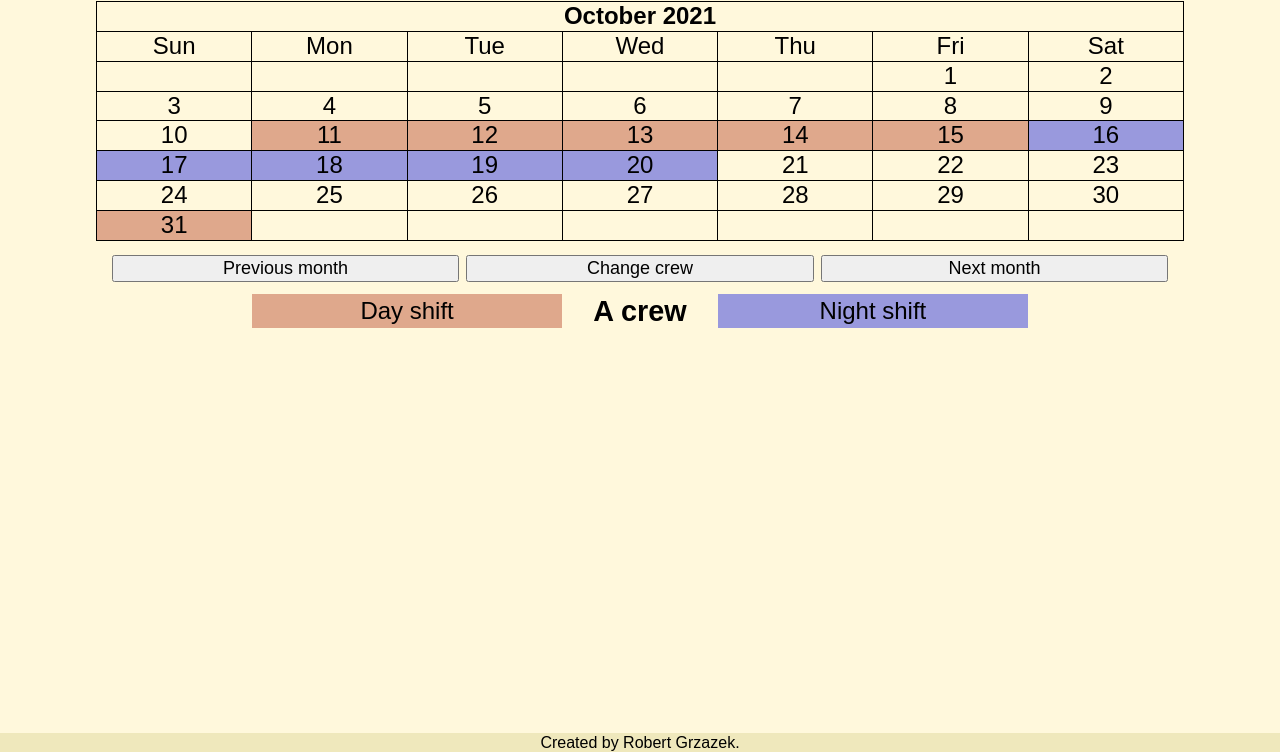
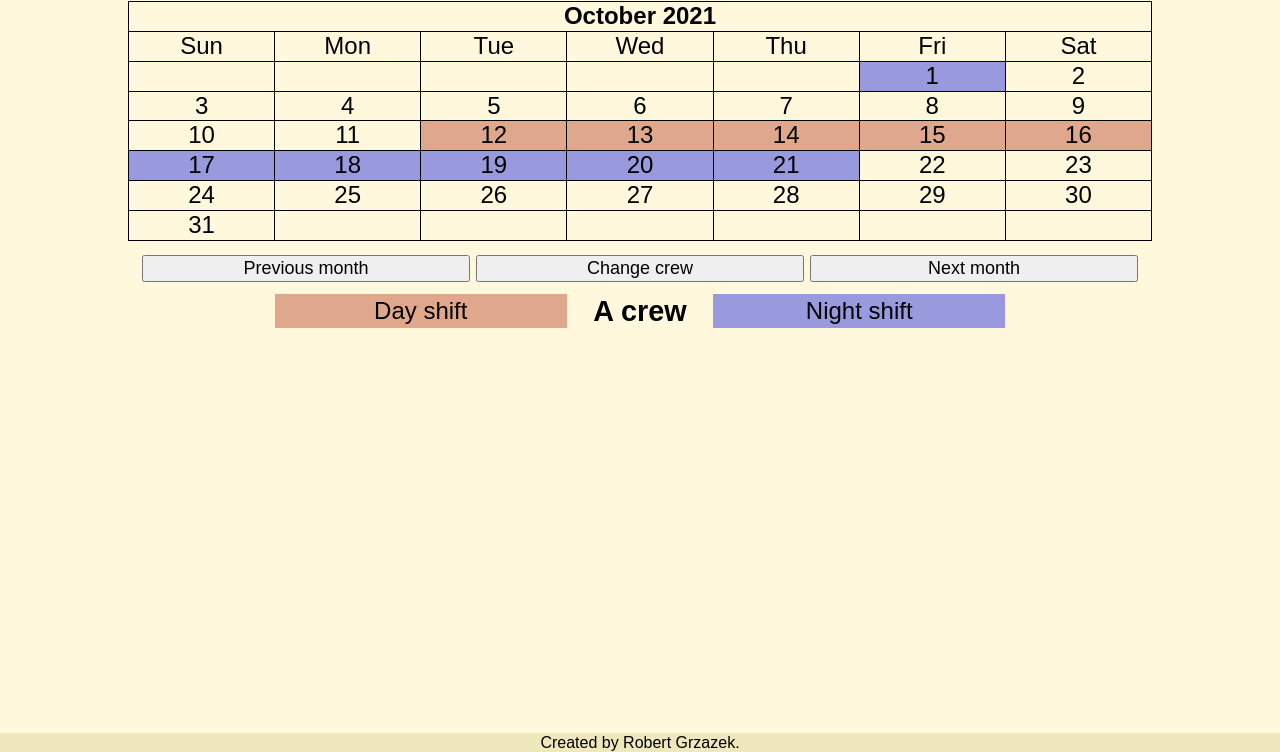
Before and after one commit to rgrzazek/roster, a plain HTML site: page index.html in a window 1280 px wide. Shown: the part 48-800 px from the top of the page. Drawn offline with nearby package versions, Linux system fonts and the light colour scheme.

Commit message:
Add files via upload

```diff
--- a/css/style.css
+++ b/css/style.css
@@ -30,7 +30,7 @@ body {
 
 #calendar table {
   margin: 1em auto 1em auto;
-  width: 85%;
+  width: 80%;
   text-align: center;
 }
 
@@ -86,24 +86,6 @@ h1 {
   left: 0px;
   bottom: 0px;
 }
-/* Kalari colours
-  background: linear-gradient(
-    #ffd900,
-    #ffd900,
-    #ffd900,
-    #ff4f00,
-    #ff4f00,
-    #ff4f00
-  );
-
-*/
-
-#column {
-  /* Create white-space and room for footer */
-  padding-bottom: 1rem;
-  /* Span all the way to the footer */
-  min-height: 100%;
-}
 
 footer {
   position: fixed;
--- a/index.html
+++ b/index.html
@@ -27,7 +27,6 @@
               <tr>
                 <td colspan=7>
                   <span id="monthAndYear"></span>
-
                 </td>
               </tr>
               <tr>
@@ -55,9 +54,11 @@
               </td>
             </tr>
             <tr>
-              <td></td></td><td colspan=2 class="dayshift">Day shift</td>
+              <td></td>
+              <td colspan=2 class="dayshift">Day shift</td>
               <td><span id="crew"></span></td>
-              <td colspan=2 class="nightshift">Night shift</td><td></td>
+              <td colspan=2 class="nightshift">Night shift</td>
+              <td></td>
             </tr>
             <tr><td colspan=7>&nbsp</td></tr>
           </tbody>
--- a/js/drawCalendar.js
+++ b/js/drawCalendar.js
@@ -9,15 +9,36 @@ const APR = 3;  const MAY = 4;  const JUN = 5;
 const JUL = 6;  const AUG = 7;  const SEP = 8;
 const OCT = 9;  const NOV = 10; const DEC = 11;
 
-// Hard coded roster dates. Can be any date that coincides
-// with the roster, these dates are not special.
+const DAY = 0;
+const NIGHT = 1;
+const BREAK = 2;
+
+/*
+ * Hard coded values, set up any roster by changing the following
+ * variables. Note that roster is calculated forward and back, any
+ * valid dates for the start of a roster cycle will work.
+ *
+ * - roster [ [Type (Day/night/break), length of block], ... ]
+ * - allStartDates & crewLabels (same length)
+ *
+ * The roster cycle can be any length
+ * "allStartDates" corresponds to "crewLabels"
+ */
+const roster = [ [DAY, 5], [NIGHT, 5], [BREAK, 10] ];
+let rosterLength=0;
+roster.forEach(block => {
+  rosterLength += block[1];
+});
+
+// Hard coded roster dates. Code will calculate forward or back
 let allStartDates = [
-  new Date(2021, OCT, 11),
-  new Date(2021, OCT, 16),
-  new Date(2021, OCT, 21),
-  new Date(2021, OCT, 26)];
-let crew = ["A crew", "B crew", "C crew", "D crew"];
+  new Date(2021, OCT, 12),
+  new Date(2021, OCT, 17),
+  new Date(2021, OCT, 22),
+  new Date(2021, OCT, 27)];
+let crewLabels = ["A crew", "B crew", "C crew", "D crew"];
 let rosterIndex = 0;
+/******************** End customising code ********************/
 
 function changeRoster() {
   rosterIndex = (rosterIndex+1)%allStartDates.length;
@@ -38,16 +59,18 @@ $(window).on("load", function() {
 });
 
 function newCalendar() {
+  // year and month already refer to calendar date
+  startOfMonth = new Date(year, month);
+  startOfNext = new Date(year, month+1);
+
   $("#calendar #grid").html(calendarHTML());
   drawDays();
   applyRoster();
 }
 
 function applyRoster() {
-  roster = [5, 5, 10];
-  rosterLength = 20;
 
-  $("#calendar #crew").html(crew[rosterIndex]);
+  $("#calendar #crew").html(crewLabels[rosterIndex]);
 
   let ptr = allStartDates[rosterIndex];
   let next = new Date(ptr.getFullYear(), ptr.getMonth(), ptr.getDate()+rosterLength);
@@ -56,90 +79,43 @@ function applyRoster() {
   while (ptr>startOfMonth) {
     ptr = new Date(ptr.getFullYear(), ptr.getMonth(), ptr.getDate()-rosterLength);
   }
-  // walk forward: start a period that covers the first of this month
+  // walk forward: start at a period that covers the first of this month
   while (next<startOfMonth) {
     ptr = next;
     next = new Date(ptr.getFullYear(), ptr.getMonth(), ptr.getDate()+rosterLength);
   }
 
-  // Calculate whole cycles, repeat until cycle passes end of month
-  // rely on fact that adding days will auto-change month
+  // Calculate roster cycles, repeat until cycle passes end of month
   while (ptr<startOfNext) {
-    // 5 days
-    for (let day=0; day<5; day++) {
-      if (ptr.getMonth()===month) {
-        getDateRef(ptr.getDate()).addClass("dayshift");
+    roster.forEach(block => {
+      for (let day=0; day<block[1]; day++) {
+        if (ptr.getMonth()===month) {
+          switch (block[0]) {
+            case DAY: getDateRef(ptr.getDate()).addClass("dayshift");
+                      break;
+            case NIGHT: getDateRef(ptr.getDate()).addClass("nightshift");
+                        break;
+          }
+        }
+        ptr.setDate(ptr.getDate()+1);
       }
-      ptr.setDate(ptr.getDate()+1);
-    }
-    // 5 nights
-    for (let day=0; day<5; day++) {
-      if (ptr.getMonth()===month) {
-        getDateRef(ptr.getDate()).addClass("nightshift");
-      }
-      ptr.setDate(ptr.getDate()+1);
-    }
-    // 10 days off
-    ptr.setDate(ptr.getDate()+10);
+    });
   }
-
 }
 
-
+// find dom object for the cell <td> of the table
 function getDateRef(date) {
   date--; // look for 0-based array index
   let dayOfFirst = (new Date(year, month)).getDay();;
-//  let daysInMonth = 32 - new Date(year, month, 32).getDate();
 
-  let week = Math.trunc((date+dayOfFirst)/7);
-  let day = (date+dayOfFirst)%7;
+  let week = Math.trunc((date+dayOfFirst)/7); // div
+  let day = (date+dayOfFirst)%7; // mod
   return $("#week"+week+" #"+daysOfWeek[day]);
-
-}
-
-function drawDays() {
-  $("#calendar #monthAndYear").html(months[month]+" "+year);
-
-  let dayOfFirst = (new Date(year, month)).getDay();
-  let daysInMonth = 32 - new Date(year, month, 32).getDate();
-
-  for (let i=0; i<daysInMonth; i++) {
-    let week = Math.trunc((i+dayOfFirst)/7);
-    let day = (i+dayOfFirst)%7;
-    $("#week"+week+" #"+daysOfWeek[day]).html( i+1 );
-
-  }
-}
-
-function previousMonth() {
-  if (month === JAN) {
-    year--;
-    month = DEC;
-  } else {
-    month--;
-  }
-  startOfMonth = new Date(year, month);
-  startOfNext = new Date(year, month+1);
-  newCalendar();
-}
-
-function nextMonth() {
-  if (month === DEC) {
-    year++;
-    month = JAN;
-  } else {
-    month++;
-  }
-  startOfMonth = new Date(year, month);
-  startOfNext = new Date(year, month+1);
-  newCalendar();
 }
 
 function calendarHTML() {
   let calendar = '';
-
-    // for example, Wednesday the 6th, in the second calendar week:
-    // cells will have row id: "week2" and cell id "Wed"
+    // all months have 6 rows regardless
     for (let i=0; i<6; i++) {
       calendar += '<tr id="week'+i+'">';
       for (let j=0; j<7; j++) {
@@ -149,3 +125,27 @@ function calendarHTML() {
     }
     return calendar;
 }
+
+function drawDays() {
+  $("#calendar #monthAndYear").html(months[month]+" "+year);
+  let dayOfFirst = (new Date(year, month)).getDay();
+  let daysInMonth = 32 - new Date(year, month, 32).getDate();
+
+  for (let i=0; i<daysInMonth; i++) {
+    let week = Math.trunc((i+dayOfFirst)/7);
+    let day = (i+dayOfFirst)%7;
+    $("#week"+week+" #"+daysOfWeek[day]).html( i+1 );
+  }
+}
+
+function previousMonth() {
+  if (month === JAN) {year--;}
+  month = (month===JAN)?DEC:month-1;
+  newCalendar();
+}
+
+function nextMonth() {
+  if (month === DEC) {year++;}
+  month = (month===DEC)?JAN:month+1;
+  newCalendar();
+}
```
